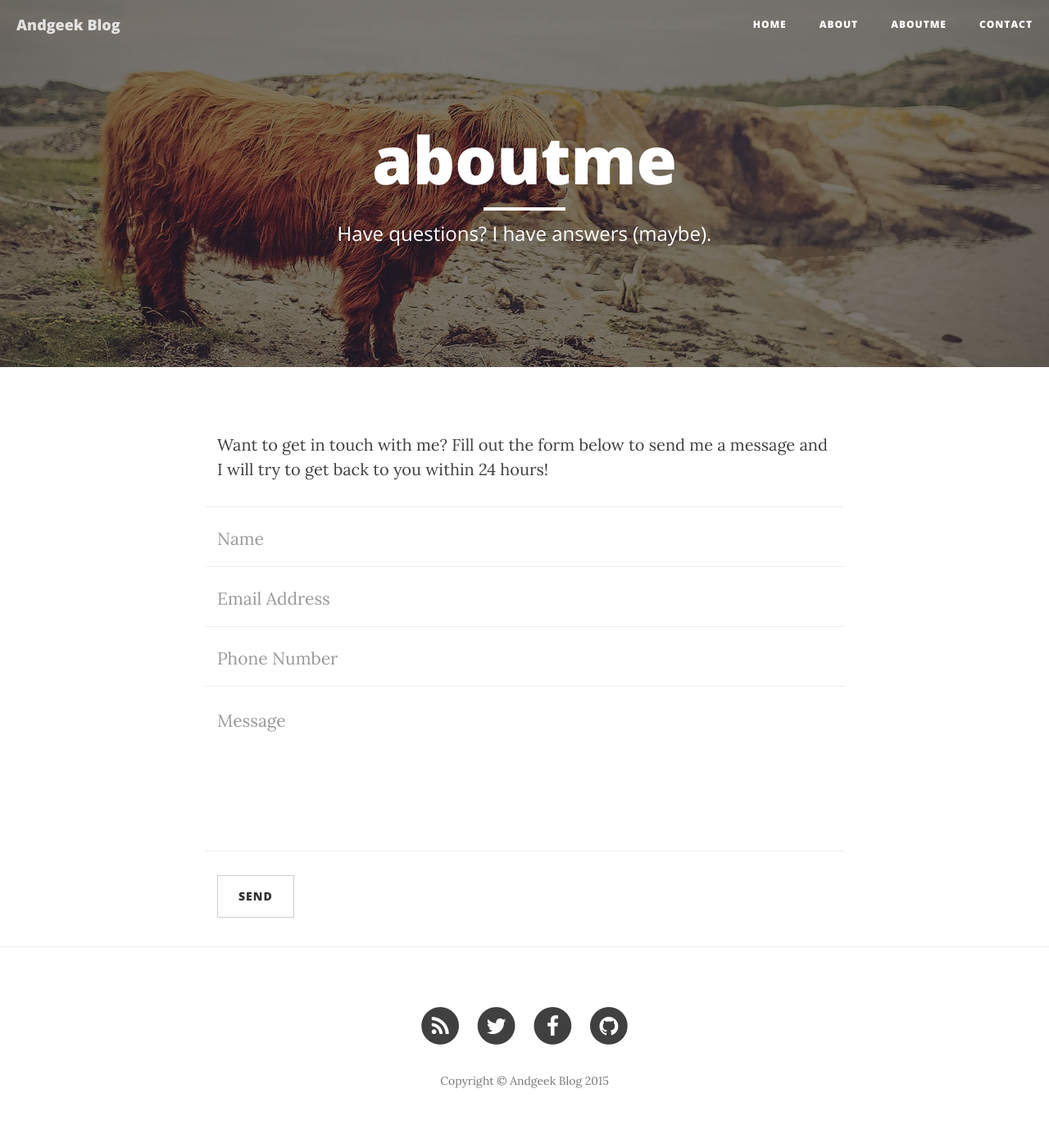
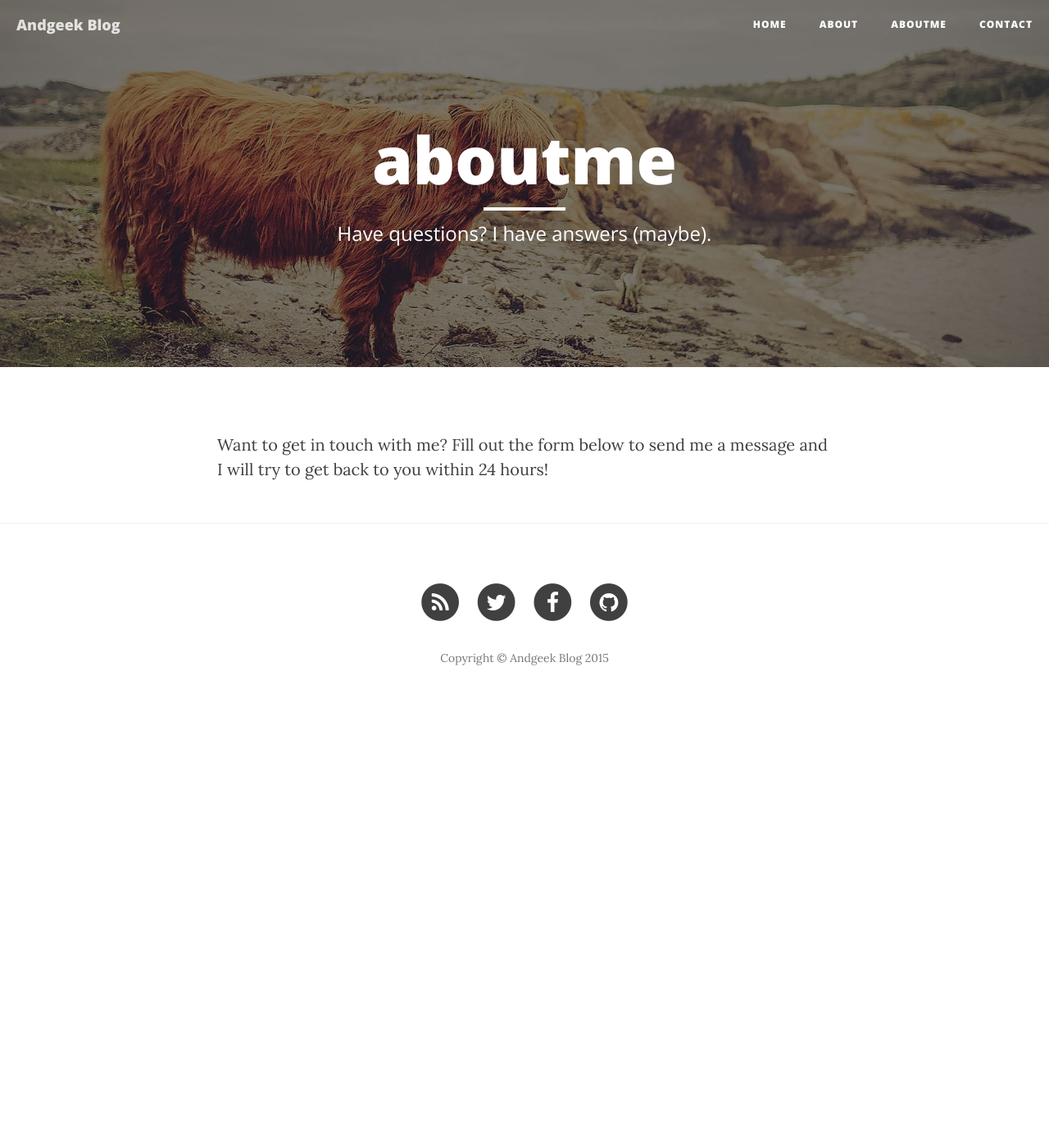
Before and after one commit to andgeek/angeek.github.io, a Jekyll site: the page built from aboutme.html, in a window 1280 px wide. Shown: the whole page at 82% size. Built offline with Jekyll 4.4.1, drawn with Linux system fonts in a browser that asks for light colours; nearby versions of some CDN libraries; after the commit the page ends 900 px from its top, so only the background shows below that.

Commit message:
aboutme
aboutme

```diff
--- a/aboutme.html
+++ b/aboutme.html
@@ -6,43 +6,3 @@ header-img: "img/contact-bg.jpg"
 ---
 
 <p>Want to get in touch with me? Fill out the form below to send me a message and I will try to get back to you within 24 hours!</p>
-<!-- Contact Form - Enter your email address on line 19 of the mail/contact_me.php file to make this form work. -->
-<!-- WARNING: Some web hosts do not allow emails to be sent through forms to common mail hosts like Gmail or Yahoo. It's recommended that you use a private domain email address! -->
-<!-- NOTE: To use the contact form, your site must be on a live web host with PHP! The form will not work locally! -->
-<form name="sentMessage" id="contactForm" novalidate>
-    <div class="row control-group">
-        <div class="form-group col-xs-12 floating-label-form-group controls">
-            <label>Name</label>
-            <input type="text" class="form-control" placeholder="Name" id="name" required data-validation-required-message="Please enter your name.">
-            <p class="help-block text-danger"></p>
-        </div>
-    </div>
-    <div class="row control-group">
-        <div class="form-group col-xs-12 floating-label-form-group controls">
-            <label>Email Address</label>
-            <input type="email" class="form-control" placeholder="Email Address" id="email" required data-validation-required-message="Please enter your email address.">
-            <p class="help-block text-danger"></p>
-        </div>
-    </div>
-    <div class="row control-group">
-        <div class="form-group col-xs-12 floating-label-form-group controls">
-            <label>Phone Number</label>
-            <input type="tel" class="form-control" placeholder="Phone Number" id="phone" required data-validation-required-message="Please enter your phone number.">
-            <p class="help-block text-danger"></p>
-        </div>
-    </div>
-    <div class="row control-group">
-        <div class="form-group col-xs-12 floating-label-form-group controls">
-            <label>Message</label>
-            <textarea rows="5" class="form-control" placeholder="Message" id="message" required data-validation-required-message="Please enter a message."></textarea>
-            <p class="help-block text-danger"></p>
-        </div>
-    </div>
-    <br>
-    <div id="success"></div>
-    <div class="row">
-        <div class="form-group col-xs-12">
-            <button type="submit" class="btn btn-default">Send</button>
-        </div>
-    </div>
-</form>
```
